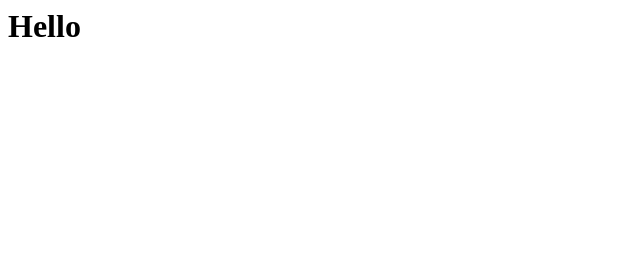
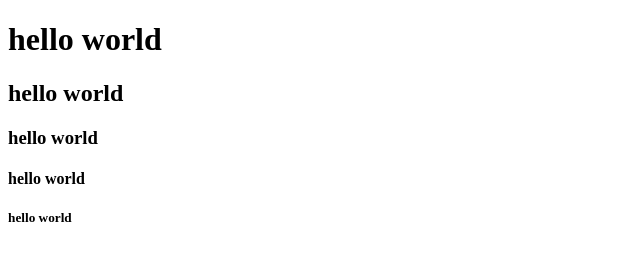
Before and after one commit to YunJM1004/testRepo1, a plain HTML site: page index.html in a window 1280 px wide. Shown: the whole page, without its empty margins (0-640 px from the left). Drawn offline with Linux system fonts and the light colour scheme.

Commit message:
제목수정

```diff
--- a/index.html
+++ b/index.html
@@ -1 +1,15 @@
-<h1>Hello</h1>
+<!DOCTYPE html>
+<html lang="en">
+<head>
+    <meta charset="UTF-8">
+    <meta name="viewport" content="width=device-width, initial-scale=1.0">
+    <title>Document</title>
+</head>
+<body>
+    <h1>hello world</h1>
+    <h2>hello world</h2>
+    <h3>hello world</h3>
+    <h4>hello world</h4>
+    <h5>hello world</h5>
+</body>
+</html>
```
